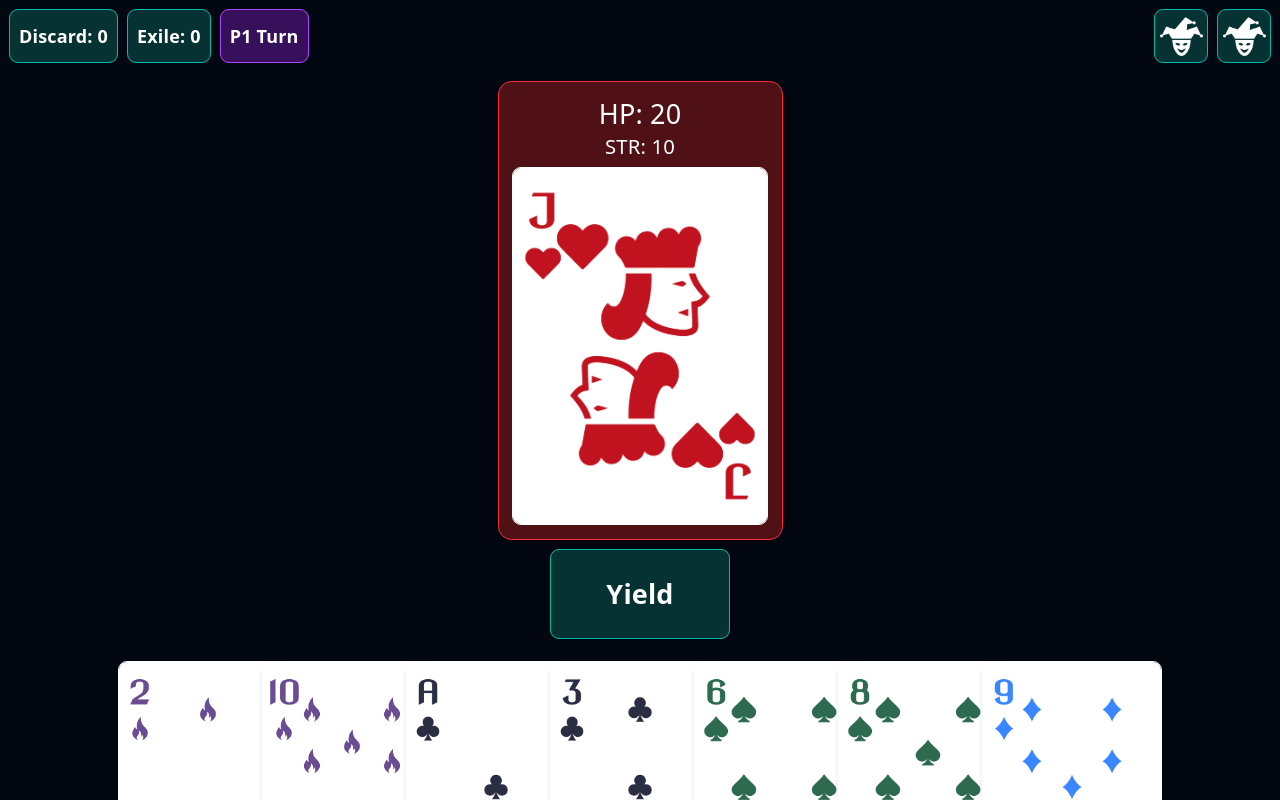
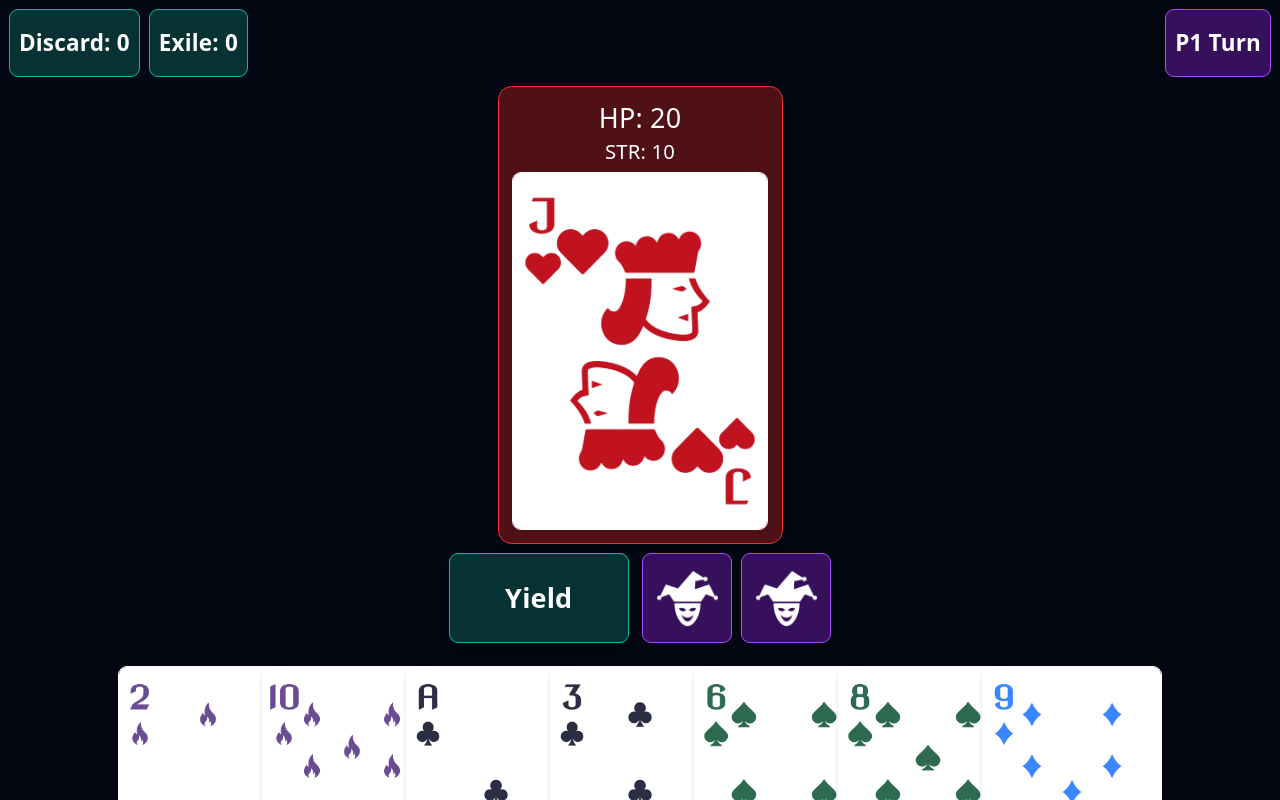
Before and after one commit to Lykae/cardburn, a React (Vite) app: page / in a window 1280 px wide. Both pictures are taken after a click on the button "Start Game". Built offline with nearby package versions, Linux system fonts and the light colour scheme.

Commit message:
uuid, styling

```diff
--- a/package.json
+++ b/package.json
@@ -15,6 +15,7 @@
     "react": "^19.2.6",
     "react-dom": "^19.2.6",
     "tailwindcss": "^4.3.0",
+    "uuid": "^14.0.0",
     "zustand": "^5.0.14"
   },
   "devDependencies": {
--- a/src/components/GameBoard.tsx
+++ b/src/components/GameBoard.tsx
@@ -51,9 +51,10 @@ export default function GameBoard() {
 
       {/* ================= GAME UI ================= */}
       {inGame && (
-        <>
+        <div className="flex-1 m-2 flex flex-col justify-between">
           {/* TOP BAR */}
-          <div className="h-12 absolute top-2 left-2 flex gap-2 font-semibold z-40">
+          <div className="h-12 md:h-15 md:text-xl flex justify-between gap-2 font-semibold z-40">
+            <div className="flex gap-2 font-semibold z-40">
               <button
                 onClick={() => setOpenPile("discard")}
                 className="bg-teal-900/60 rounded-lg border border-teal-500 px-2 py-1"
@@ -67,6 +68,7 @@ export default function GameBoard() {
               >
                 Exile: {game.exile.length}
               </button>
+            </div>
 
             {/* CURRENT PLAYER INDICATOR */}
             <button className="px-2 py-1 bg-purple-900/60 border border-purple-500 rounded-lg">
@@ -74,29 +76,16 @@ export default function GameBoard() {
             </button>
           </div>
 
-          {/* JOKERS */}
-          <div className="flex gap-2 justify-end p-2">
-            {game.jokers.map((active: boolean, i: number) => (
-              <div
-                key={i}
-                onClick={() => game.useJoker(i)}
-                className={`w-12 h-12 flex items-center justify-center rounded-lg border cursor-pointer ${
-                  active
-                    ? "bg-teal-900/60 border-teal-500"
-                    : "bg-gray-800 opacity-40"
-                }`}
-              >
-                <img className="p-1" src={joker} />
-              </div>
-            ))}
-          </div>
-
           {/* ENEMY */}
           <div className="text-center px-3 pb-2">
             {game.currentEnemy && (
               <div className="mt-2 inline-block bg-red-900/60 border border-red-500 rounded-xl p-3 shadow-lg">
-                <p className="text-lg md:text-2xl">HP: {game.currentEnemy.health}</p>
-                <p className="text-sm md:text-lg">STR: {game.currentEnemy.strength}</p>
+                <p className="text-lg md:text-2xl">
+                  HP: {game.currentEnemy.health}
+                </p>
+                <p className="text-sm md:text-lg">
+                  STR: {game.currentEnemy.strength}
+                </p>
                 <img
                   src={game.currentEnemy.src}
                   className="w-[32vh] mx-auto mt-1 rounded-lg border"
@@ -106,7 +95,7 @@ export default function GameBoard() {
           </div>
 
           {/* ACTION BUTTON */}
-          <div className="px-3 flex justify-center">
+          <div className="px-3 flex justify-center gap-3">
             <button
               className="w-full md:text-2xl lg:w-40 md:h-20 bg-teal-900/60 rounded-lg border border-teal-500 py-3 font-semibold shadow-lg"
               onClick={
@@ -119,6 +108,23 @@ export default function GameBoard() {
                   ? "Yield"
                   : "Attack"}
             </button>
+
+            {/* JOKERS */}
+            <div className="flex gap-2 justify-end">
+              {game.jokers.map((active: boolean, i: number) => (
+                <div
+                  key={i}
+                  onClick={() => game.useJoker(i)}
+                  className={`w-12 h-12 p-2 md:w-20 md:h-20 flex items-center justify-center rounded-lg border cursor-pointer ${
+                    active
+                      ? "bg-purple-900/60 border-purple-500"
+                      : "bg-gray-800 opacity-40"
+                  }`}
+                >
+                  <img className="p-1" src={joker} />
+                </div>
+              ))}
+            </div>
           </div>
 
           {/* HAND */}
@@ -145,10 +151,8 @@ export default function GameBoard() {
               ))}
             </div>
           </div>
-        </>
+        </div>
       )}
-
-
 
       {(game.gameStatus === "won" || game.gameStatus === "lost") && (
         <div className="fixed inset-0 bg-black/70 flex items-center justify-center z-50">
--- a/src/game/engine/Card.ts
+++ b/src/game/engine/Card.ts
@@ -1,3 +1,5 @@
+import { v4 } from "uuid";
+
 export class Card {
   id: string;
   suit: string;
@@ -5,7 +7,7 @@ export class Card {
   value: number;
 
   constructor(suit: string, src: string, value: number) {
-    this.id = crypto.randomUUID()
+    this.id = v4();
     this.suit = suit;
     this.src = src;
     this.value = value;
```
Also changed, not shown: 1 other file (tests, documents, lock files or other folders). Lines whose indentation alone changed are shown as unchanged.
